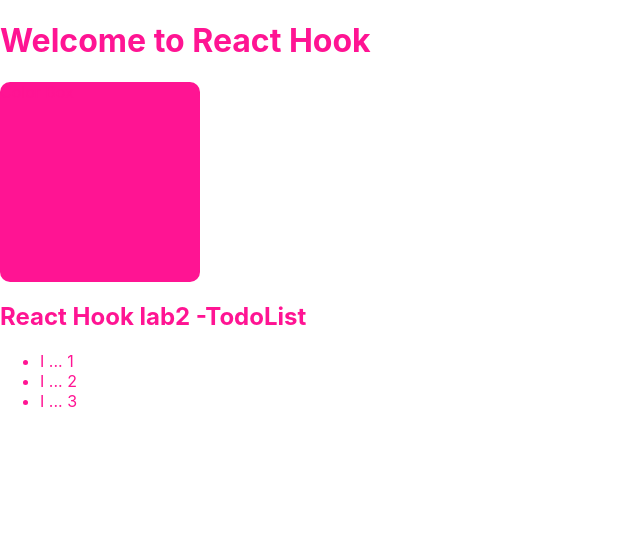
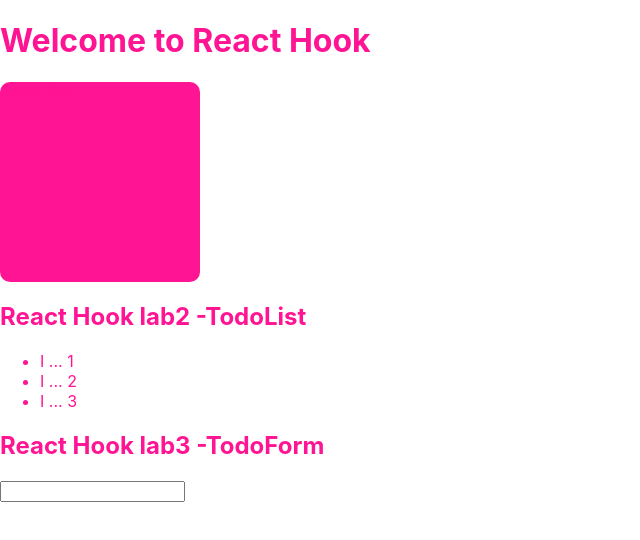
Before and after one commit to locDEV169/learn-react-hook-basic, a React (Create React App) app: page / in a window 1280 px wide. Shown: the top 540 px of the page, without its empty margins (0-640 px from the left). Built offline with nearby package versions, Linux system fonts and the light colour scheme.

Commit message:
lab3: TodoForm + add TodoList(lab2)

```diff
--- a/src/App.js
+++ b/src/App.js
@@ -2,7 +2,7 @@
 import ColorBox from './components/ColorBox';
 import TodoList from './components/Todo';
 import React,{useState} from 'react';
-
+import TodoForm from './components/TodoFrom';
 
 function App() {
   const [todoList,setTodoList] = useState([
@@ -20,12 +20,26 @@
     setTodoList(newTodoList)
   }
 
+  function handleTodoSubmit(formValues){
+    console.log("Form Values", formValues)
+    //add new todo to current todoList
+    const newTodo = {
+      id: todoList.length + 1,
+      ...formValues,
+    };
+    const newTodoList = [...todoList];
+    newTodoList.push(newTodo);
+    setTodoList(newTodoList)
+  }
+
   return (
     <div className="App">
       <h1>Welcome to React Hook</h1>
       <ColorBox />
       <h2>React Hook lab2 -TodoList</h2>
       <TodoList todos={todoList} onTodoClick={handleTodoClick}/>
+      <h2>React Hook lab3 -TodoForm</h2>
+      <TodoForm onSubmit={handleTodoSubmit}/>
     </div>
   );
 }
--- /dev/null
+++ b/src/components/TodoFrom/index.jsx
@@ -0,0 +1,46 @@
+import React, { useState } from 'react';
+import PropTypes from 'prop-types';
+
+TodoForm.propTypes = {
+    onSubmit: PropTypes.func,
+};
+
+TodoForm.defaultProps = {
+    onSubmit: null,
+}
+
+function TodoForm(props) {
+    const { onSubmit } = props;
+    const [value, setValue] = useState('');
+    //thay đổi giá trị cho value input
+    function handleValueChange(e) {
+        console.log(e.target.value);
+        setValue(e.target.value);
+    }
+
+    function handleSubmit(e) {
+        // Prevent reloading browser
+        e.preventDefault();
+        // nếu ko có onSubmit thì ko làm gì cả
+        if (!onSubmit) return;
+        // nếu có onSubmit thì truyền lại cho form Submit
+        const formValues = {
+            title: value,
+        };
+        onSubmit(formValues);
+
+        // Reset form
+        setValue('');
+    }
+
+    return (
+        <form onSubmit={handleSubmit}>
+            <input
+                type="text"
+                value={value}
+                onChange={handleValueChange}
+            />
+        </form>
+    );
+}
+export default TodoForm;
```
